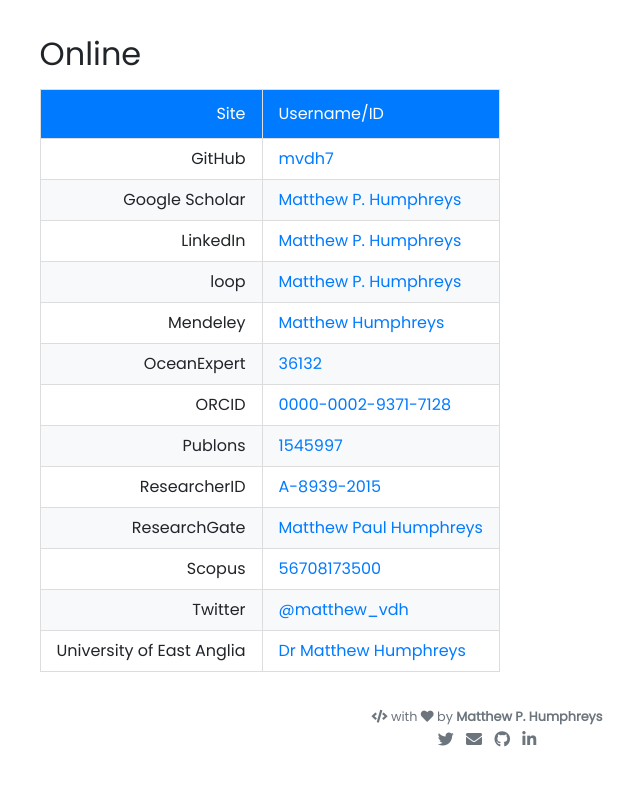
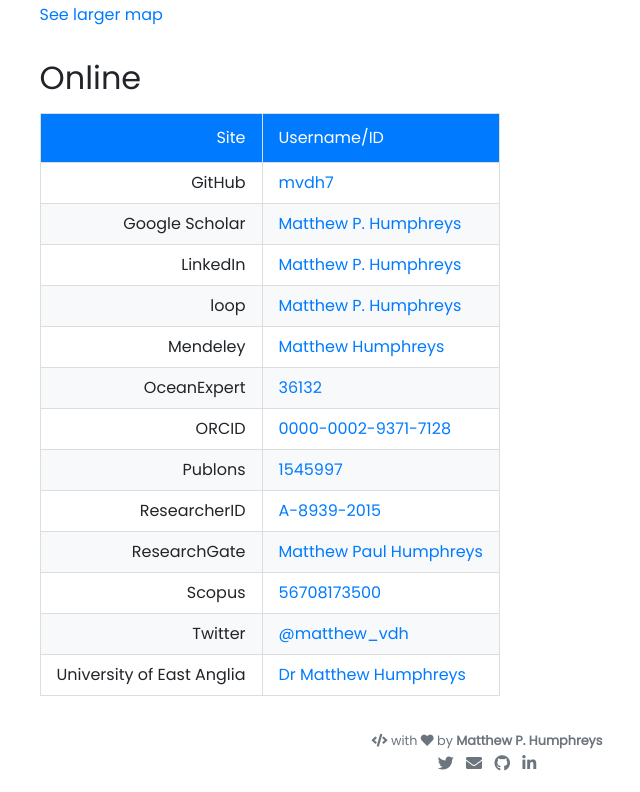
Before and after one commit to mvdh7/mvdh7.github.io, a Jekyll site: the page built from pages/contact.md, in a window 1280 px wide, cut to the strip 675-1467 px from the top of the page. Shown: the whole strip, without its empty margins (153-793 px from the left). Built offline with Jekyll 4.4.1, drawn with Linux system fonts in a browser that asks for light colours; nearby versions of some CDN libraries; comment, search, counter and statistics services are not loaded; before the commit the page ends 1443 px from its top, so only the background shows below that.

Commit message:
Move larger map link

```diff
--- a/pages/contact.md
+++ b/pages/contact.md
@@ -9,9 +9,10 @@
 
 ## Address
 
-[School of Environmental Sciences, University of East Anglia, Norwich NR4 7TJ, UK](https://www.openstreetmap.org/#map=15/52.6209/1.2321)
+School of Environmental Sciences, University of East Anglia, Norwich NR4 7TJ, UK
 
 <iframe width="425" height="350" frameborder="0" scrolling="no" marginheight="0" marginwidth="0" src="https://www.openstreetmap.org/export/embed.html?bbox=1.2173%2C52.6131%2C1.2577%2C52.6287&amp;layer=mapnik&amp;marker=52.62128522840047%2C1.2378904223442078" style="border: 1px solid black"></iframe>
+[See larger map](https://www.openstreetmap.org/#map=15/52.6209/1.2321)
 
 ## Online
 
```
